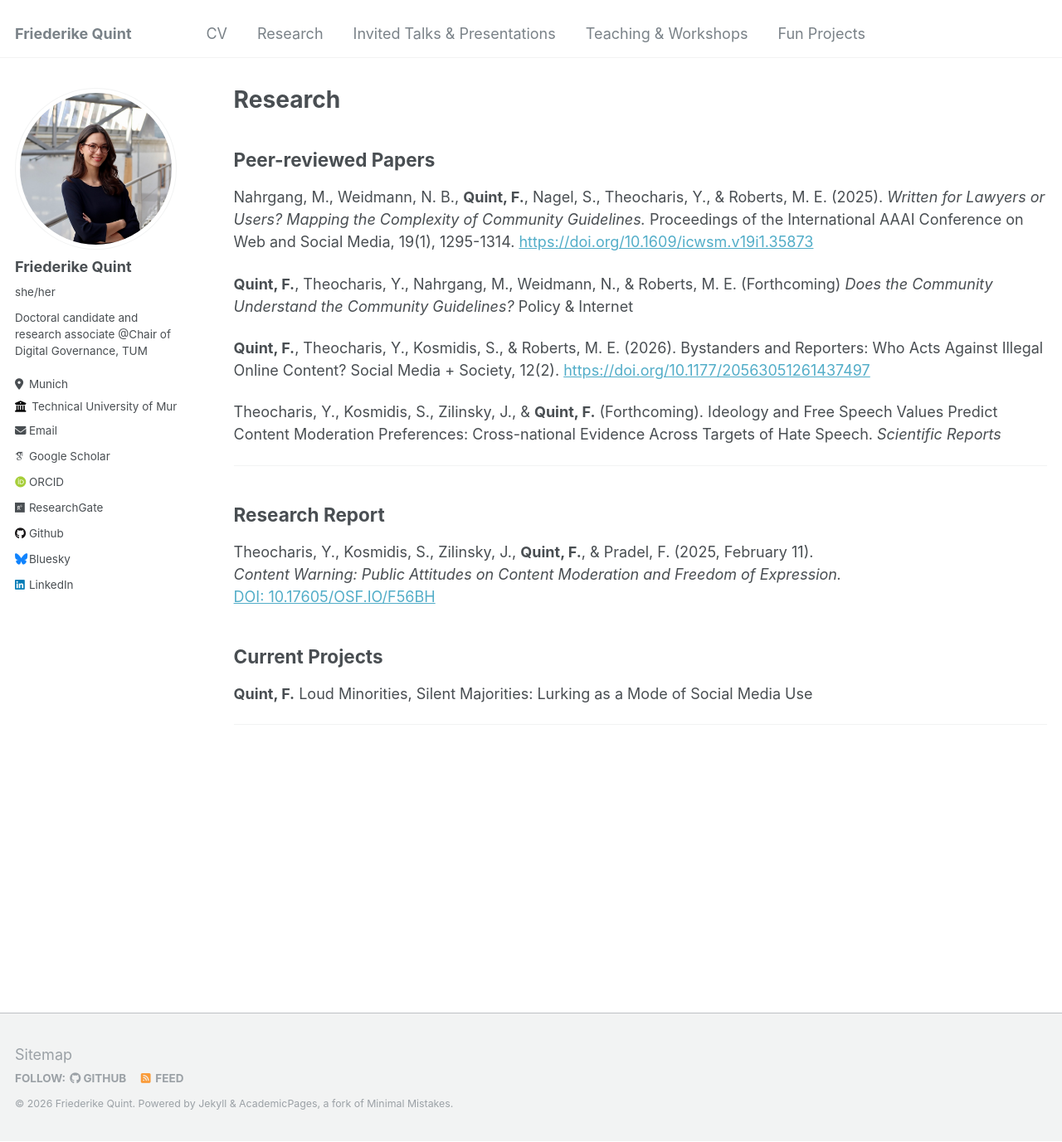
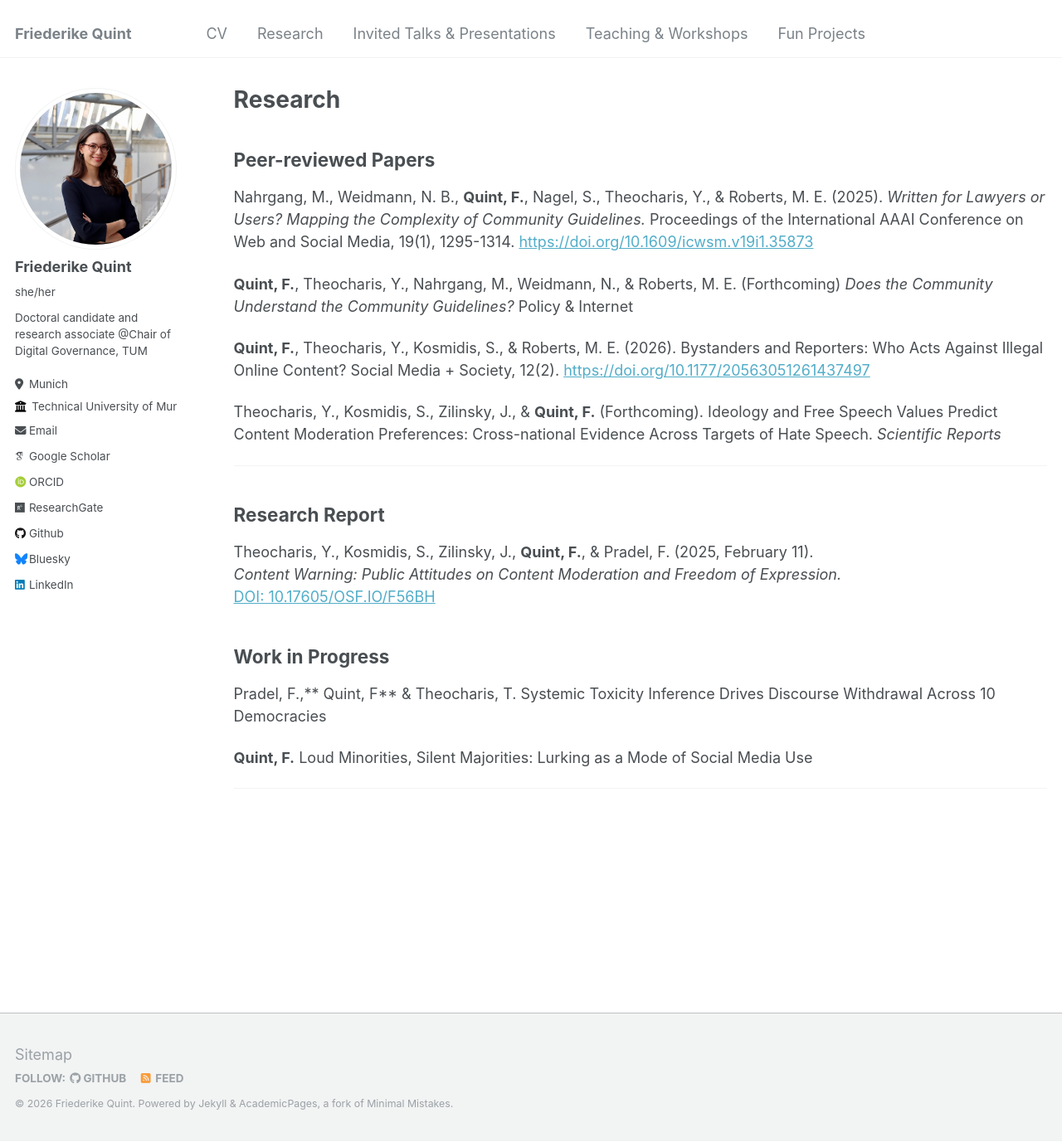
Before and after one commit to friederikequint/friederikequint.github.io, a Jekyll site: the page built from _pages/publications.md, in a window 1280 px wide and 1377 px high. Shown: the whole window at 83% size. Built offline with Jekyll 4.4.1, drawn with Linux system fonts in a browser that asks for light colours; some web fonts are replaced.

Commit message:
Update publications.md

```diff
--- a/_pages/publications.md
+++ b/_pages/publications.md
@@ -26,7 +26,9 @@ Theocharis, Y., Kosmidis, S., Zilinsky, J., **Quint, F.**, & Pradel, F. (2025, F
 
 
 
-## Current Projects
+## Work in Progress
+
+Pradel, F.,** Quint, F** & Theocharis, T. Systemic Toxicity Inference Drives Discourse Withdrawal Across 10 Democracies
 
 **Quint, F.** Loud Minorities, Silent Majorities: Lurking as a Mode of Social Media Use
 
```
